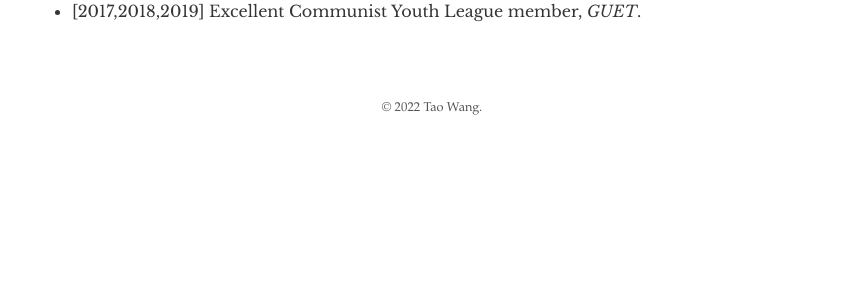
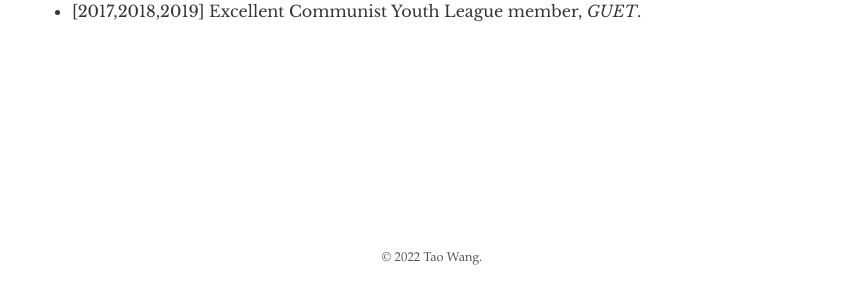
Before and after one commit to taovv/taovv.github.io, a Jekyll site: the page built from index.md, in a window 1280 px wide. Shown: the part 2792-3090 px from the top of the page, without its empty margins (208-1066 px from the left). Built offline with Jekyll 4.4.1, drawn with Linux system fonts in a browser that asks for light colours; a script that is not in the unit is left out; before the commit the page ends 2943 px from its top, so only the background shows below that.

Commit message:
Update base.html

```diff
--- a/_layouts/base.html
+++ b/_layouts/base.html
@@ -22,7 +22,7 @@
     </main>
 
 <!--     <script type="text/javascript" src="//rf.revolvermaps.com/0/0/6.js?i=5nokyptpvta&amp;m=0&amp;c=00fff6&amp;cr1=ff0000&amp;f=arial&amp;l=1" async="async"></script> -->
-    <div style="height: 10%; margin: auto;"><script type="text/javascript" id="clstr_globe" src="//clustrmaps.com/globe.js?d=MgR8JGVQ0O8ueLi6HKWkm9dPP6l3gvdzvK-zSHNaq5M"></script></div>
+    <div style="height: 150px; margin: auto;"><script type="text/javascript" id="clstr_globe" src="//clustrmaps.com/globe.js?d=MgR8JGVQ0O8ueLi6HKWkm9dPP6l3gvdzvK-zSHNaq5M"></script></div>
 
     <footer>
       <span>
```
